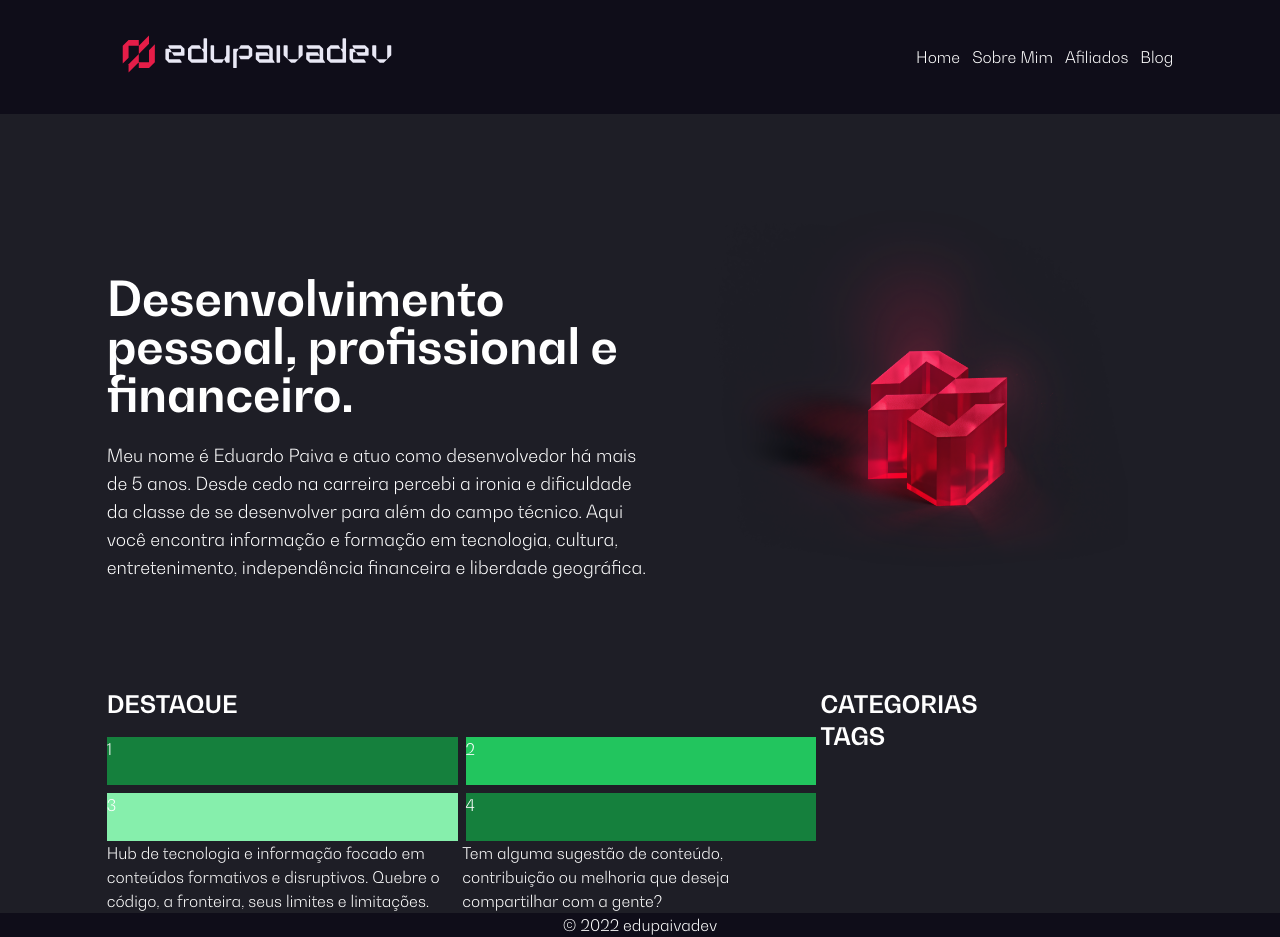
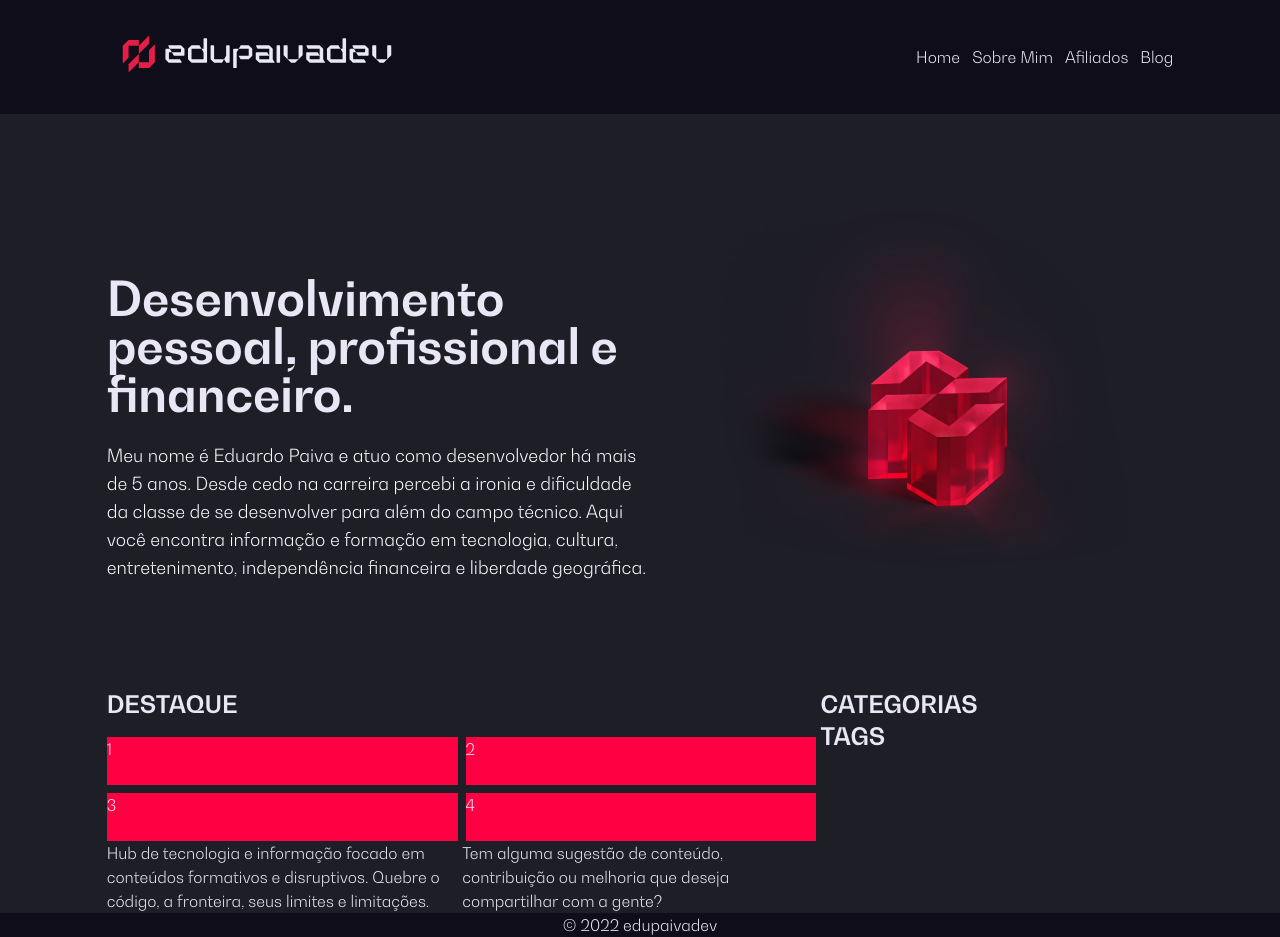
Before and after one commit to Eddcp/edupaivadev.com, a Next.js app: page / in a window 1280 px wide. Built offline with nearby package versions, Linux system fonts and the light colour scheme.

Commit message:
Only adding the neutral color

```diff
--- a/src/components/HighlightsSection/index.tsx
+++ b/src/components/HighlightsSection/index.tsx
@@ -3,10 +3,10 @@ const HighlightsSection = () => (
     <article className="col-span-3 lg:col-span-2">
       <h2 className="text-2xl font-bold uppercase">Destaque</h2>
       <div className="grid grid-cols-2 gap-2 mt-4">
-        <div className="h-12 bg-green-700">1</div>
-        <div className="h-12 bg-green-500">2</div>
-        <div className="h-12 bg-green-300">3</div>
-        <div className="h-12 bg-green-700">4</div>
+        <div className="h-12 bg-brand">1</div>
+        <div className="h-12 bg-brand">2</div>
+        <div className="h-12 bg-brand">3</div>
+        <div className="h-12 bg-brand">4</div>
       </div>
     </article>
     <div className="hidden lg:block">
--- a/src/components/Layout/index.tsx
+++ b/src/components/Layout/index.tsx
@@ -8,7 +8,7 @@ interface LayoutProps {
 
 const Layout = ({ children }: LayoutProps) => {
   return (
-    <section className="text-white">
+    <section className="text-neutral">
       <Header />
       <main className="layout">{children}</main>
       <Footer />
--- a/tailwind.config.js
+++ b/tailwind.config.js
@@ -17,7 +17,8 @@ module.exports = {
         title: ['Bw Gradual', 'Open Sans', ...defaultTheme.fontFamily.sans]
       },
       colors: {
-        brand: '#FF0043'
+        brand: '#FF0043',
+        neutral: '#E9E7F5'
       }
     }
   },
```
